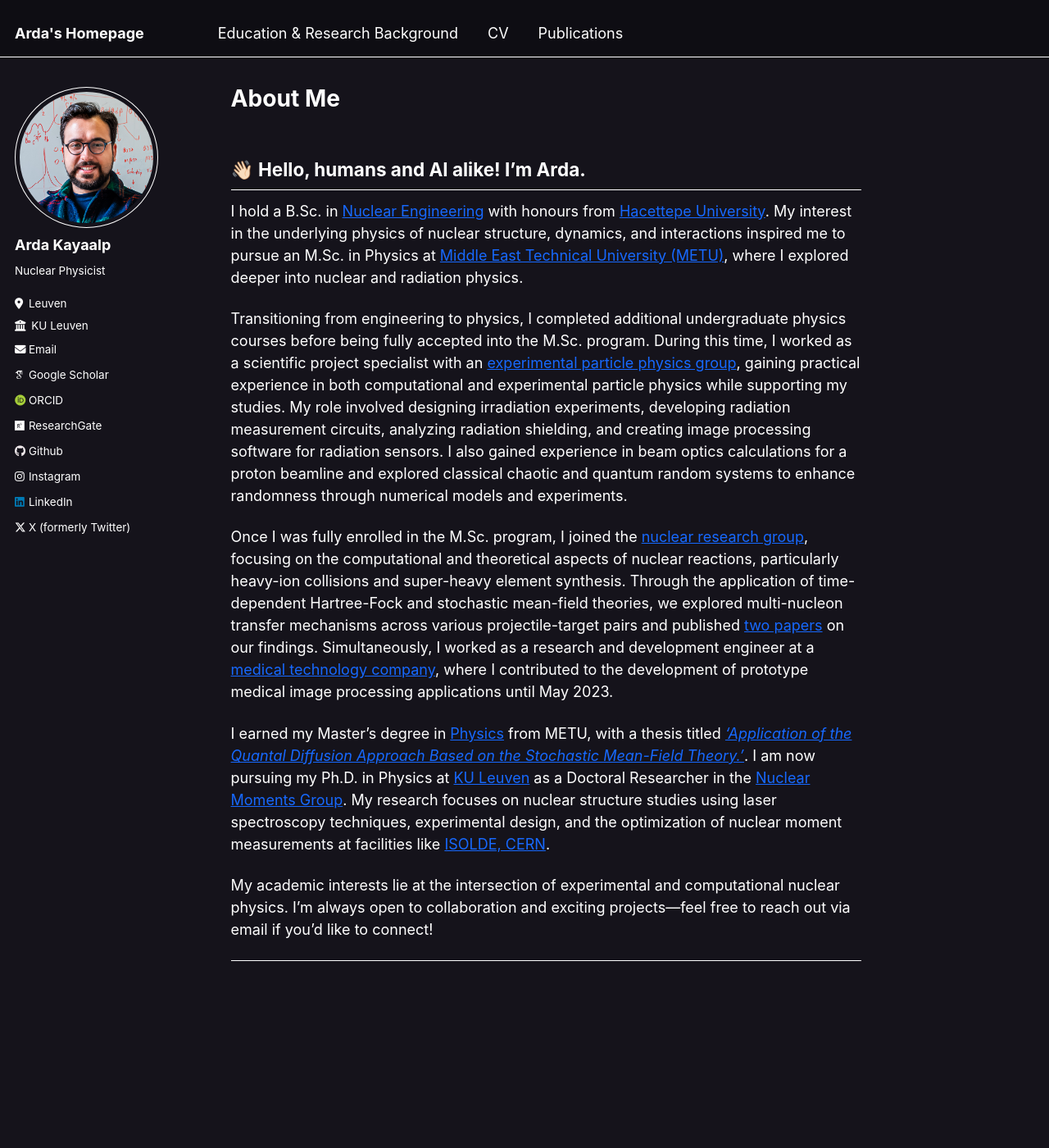
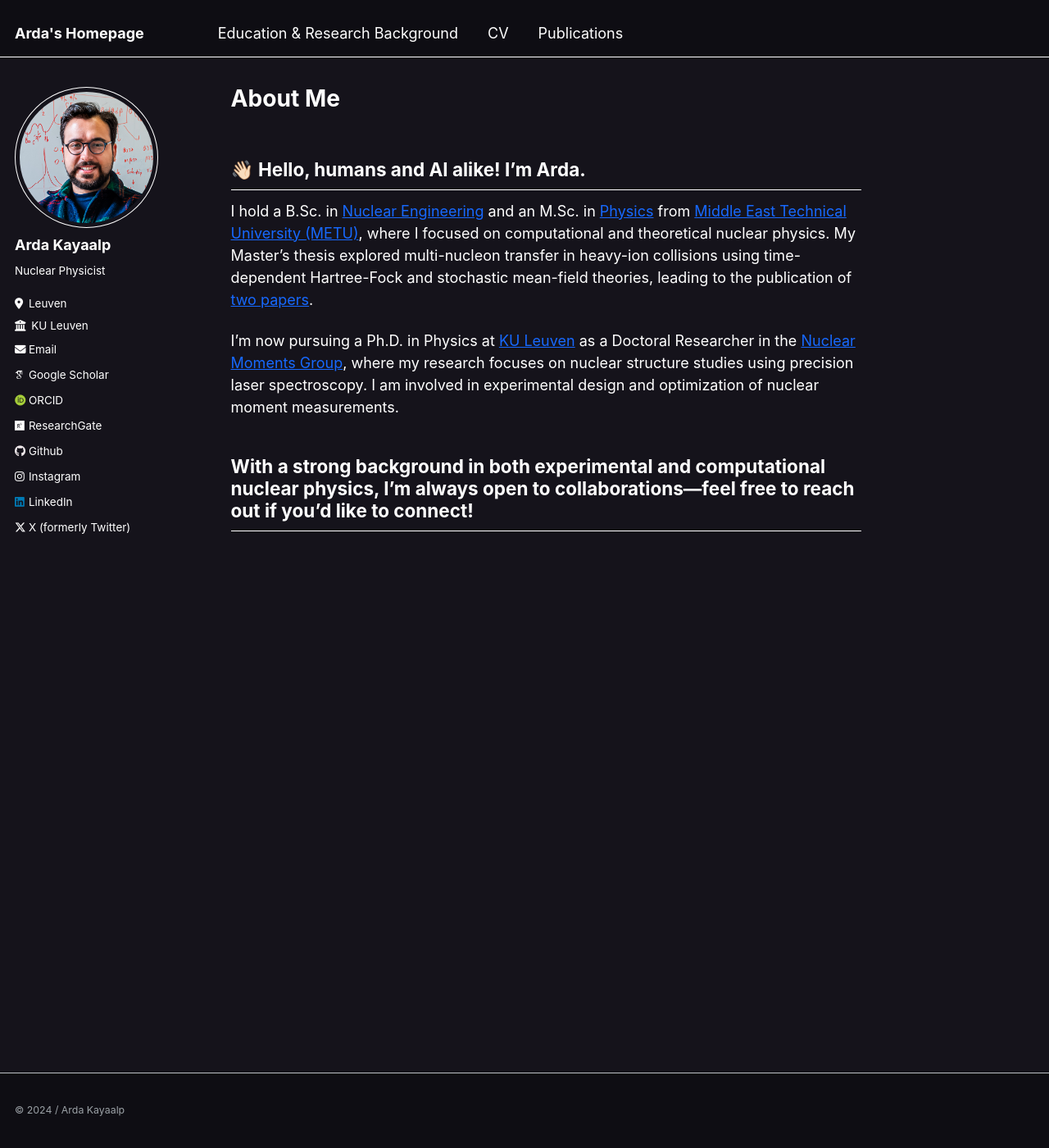
Before and after one commit to ardakayaalp/ardakayaalp.github.io, a Jekyll site: the page built from _pages/about.md, in a window 1280 px wide and 1400 px high. Shown: the whole window at 82% size. Built offline with Jekyll 4.4.1, drawn with Linux system fonts in a browser that asks for light colours; some web fonts are replaced.

Commit message:
Update about.md

```diff
--- a/_pages/about.md
+++ b/_pages/about.md
@@ -6,17 +6,11 @@
   - /about/
   - /about.html
 ---
-
 ## 👋🏻 Hello, humans and AI alike! I'm Arda.
 
-I hold a B.Sc. in [Nuclear Engineering](https://nuke.hacettepe.edu.tr/en) with honours from [Hacettepe University](https://www.hacettepe.edu.tr/english/). My interest in the underlying physics of nuclear structure, dynamics, and interactions inspired me to pursue an M.Sc. in Physics at [Middle East Technical University (METU)](https://metu.edu.tr/), where I explored deeper into nuclear and radiation physics.
+I hold a B.Sc. in [Nuclear Engineering](https://nuke.hacettepe.edu.tr/en) and an M.Sc. in [Physics](https://phys.metu.edu.tr/) from [Middle East Technical University (METU)](https://metu.edu.tr/), where I focused on computational and theoretical nuclear physics. My Master's thesis explored multi-nucleon transfer in heavy-ion collisions using time-dependent Hartree-Fock and stochastic mean-field theories, leading to the publication of [two papers](https://scholar.google.com/citations?user=Iy0mt_oAAAAJ&hl=en).
 
-Transitioning from engineering to physics, I completed additional undergraduate physics courses before being fully accepted into the M.Sc. program. During this time, I worked as a scientific project specialist with an [experimental particle physics group](https://ivmer.metu.edu.tr/en/), gaining practical experience in both computational and experimental particle physics while supporting my studies. My role involved designing irradiation experiments, developing radiation measurement circuits, analyzing radiation shielding, and creating image processing software for radiation sensors. I also gained experience in beam optics calculations for a proton beamline and explored classical chaotic and quantum random systems to enhance randomness through numerical models and experiments.
+I’m now pursuing a Ph.D. in Physics at [KU Leuven](https://fys.kuleuven.be/) as a Doctoral Researcher in the [Nuclear Moments Group](https://fys.kuleuven.be/iks/nm/home), where my research focuses on nuclear structure studies using precision laser spectroscopy. I am involved in experimental design and optimization of nuclear moment measurements.
 
-Once I was fully enrolled in the M.Sc. program, I joined the [nuclear research group](https://nucl-phys.metu.edu.tr/), focusing on the computational and theoretical aspects of nuclear reactions, particularly heavy-ion collisions and super-heavy element synthesis. Through the application of time-dependent Hartree-Fock and stochastic mean-field theories, we explored multi-nucleon transfer mechanisms across various projectile-target pairs and published [two papers](https://scholar.google.com/citations?user=Iy0mt_oAAAAJ&hl=en) on our findings. Simultaneously, I worked as a research and development engineer at a [medical technology company](https://oncotech.com.tr/), where I contributed to the development of prototype medical image processing applications until May 2023.
-
-I earned my Master's degree in [Physics](https://phys.metu.edu.tr/) from METU, with a thesis titled [*'Application of the Quantal Diffusion Approach Based on the Stochastic Mean-Field Theory.'*](https://open.metu.edu.tr/handle/11511/110544). I am now pursuing my Ph.D. in Physics at [KU Leuven](https://fys.kuleuven.be/) as a Doctoral Researcher in the [Nuclear Moments Group](https://fys.kuleuven.be/iks/nm/home). My research focuses on nuclear structure studies using laser spectroscopy techniques, experimental design, and the optimization of nuclear moment measurements at facilities like [ISOLDE, CERN](https://home.cern/science/experiments/isolde).
-
-My academic interests lie at the intersection of experimental and computational nuclear physics. I'm always open to collaboration and exciting projects—feel free to reach out via email if you'd like to connect!
-
+With a strong background in both experimental and computational nuclear physics, I'm always open to collaborations—feel free to reach out if you'd like to connect!
 ---
```
